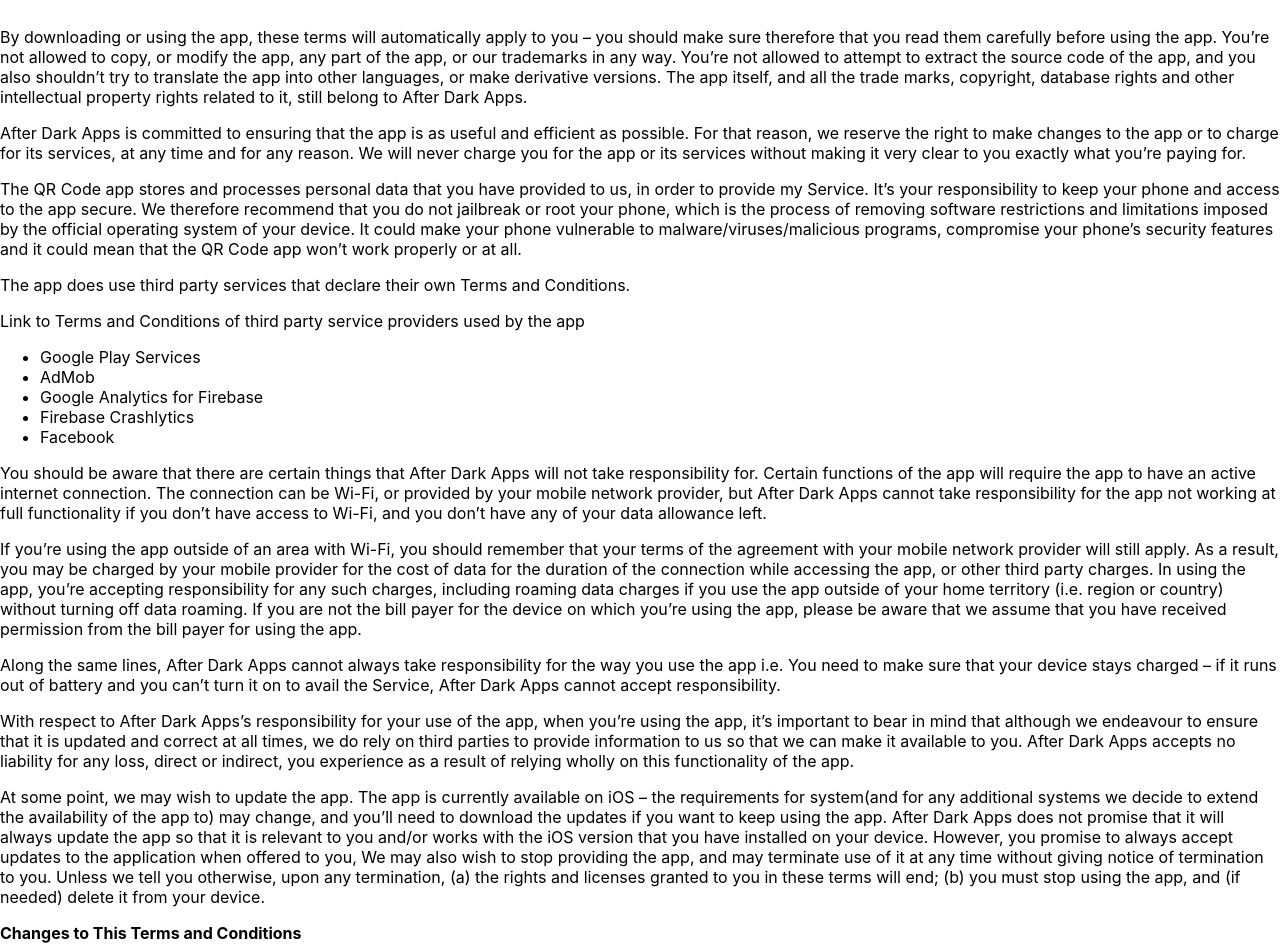
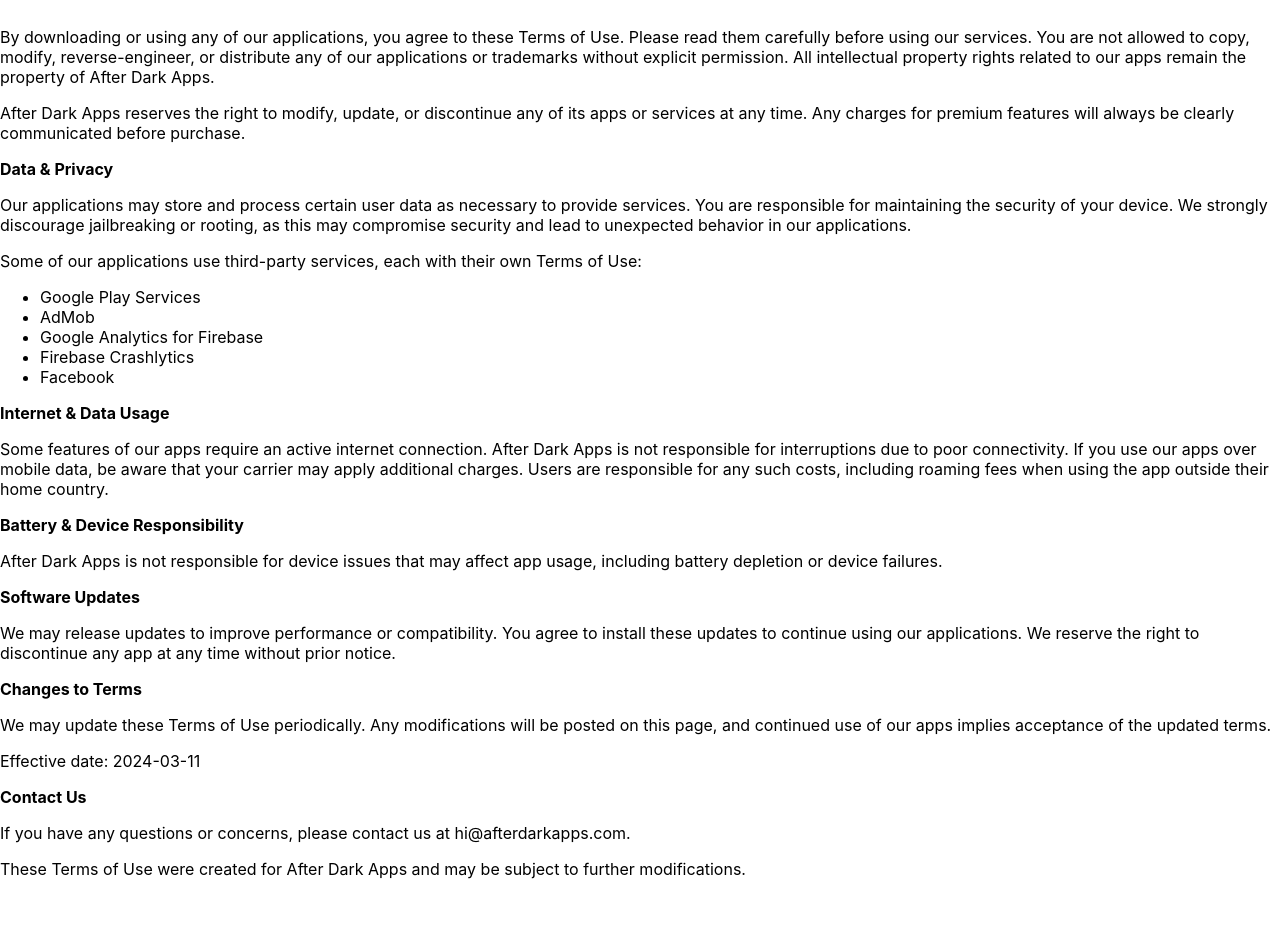
Before and after one commit to rodrigossal/After-Dark-Apps, a Next.js app: page /terms-of-use in a window 1280 px wide. Shown: the part 63-1012 px from the top of the page. After the commit the page ends 958 px from the top, so only its background shows below. Built offline with nearby package versions, Linux system fonts and the light colour scheme.

Commit message:
Add Dark mode, Changed terms of service

```diff
--- /dev/null
+++ b/next.config.js
@@ -0,0 +1,6 @@
+/** @type {import('next').NextConfig} */
+const nextConfig = {
+  reactStrictMode: true,
+}
+
+module.exports = nextConfig
--- a/package.json
+++ b/package.json
@@ -8,8 +8,8 @@
     "start": "next start"
   },
   "dependencies": {
-    "next": "^10.2.3",
-    "react": "^17.0.2",
-    "react-dom": "^17.0.2"
+    "next": "^15.2.2",
+    "react": "^19.0.0",
+    "react-dom": "^19.0.0"
   }
 }
--- a/pages/_app.js
+++ b/pages/_app.js
@@ -1,7 +1,35 @@
 import '../styles/globals.css'
+import { useState, useEffect } from 'react'
 
 function MyApp({ Component, pageProps }) {
-  return <Component {...pageProps} />
+  // Estado para o modo escuro
+  const [darkMode, setDarkMode] = useState(false)
+
+  useEffect(() => {
+    // Verificar preferência do usuário
+    const savedTheme = localStorage.getItem('theme')
+    if (savedTheme) {
+      setDarkMode(savedTheme === 'dark')
+    } else {
+      setDarkMode(window.matchMedia('(prefers-color-scheme: dark)').matches)
+    }
+  }, [])
+
+  useEffect(() => {
+    // Aplicar tema e salvar preferência
+    if (darkMode) {
+      document.documentElement.classList.add('dark-mode')
+      localStorage.setItem('theme', 'dark')
+    } else {
+      document.documentElement.classList.remove('dark-mode')
+      localStorage.setItem('theme', 'light')
+    }
+  }, [darkMode])
+
+  // Passa o estado e a função para alternar o tema para os componentes
+  const themeProps = { darkMode, setDarkMode }
+
+  return <Component {...pageProps} {...themeProps} />
 }
 
 export default MyApp
--- a/pages/terms-of-use.js
+++ b/pages/terms-of-use.js
@@ -1,134 +1,80 @@
-import Head from 'next/head'
-import styles from '../styles/Home.module.css'
+import Head from 'next/head';
+import styles from '../styles/Home.module.css';
 
-export default function Home() {
+export default function TermsOfUse({ darkMode }) {
   return (
-        <div className={styles.globals}>
+    <div className={`${styles.globals} ${darkMode ? styles.darkMode : ''}`}>
       <Head>
-                <title>Terms of Use</title>
+        <title>Terms of Use | After Dark Apps</title>
       </Head>
 
-            <h1 className={styles.title}>
-                Terms of Use
-            </h1>
+      <h1 className={styles.title}>Terms of Use</h1>
 
       <p>
-                By downloading or using the app, these terms will
-                automatically apply to you – you should make sure therefore
-                that you read them carefully before using the app. You’re not
-                allowed to copy, or modify the app, any part of the app, or
-                our trademarks in any way. You’re not allowed to attempt to
-                extract the source code of the app, and you also shouldn’t try
-                to translate the app into other languages, or make derivative
-                versions. The app itself, and all the trade marks, copyright,
-                database rights and other intellectual property rights related
-                to it, still belong to After Dark Apps.
-            </p> <p>
-                After Dark Apps is committed to ensuring that the app is
-                as useful and efficient as possible. For that reason, we
-                reserve the right to make changes to the app or to charge for
-                its services, at any time and for any reason. We will never
-                charge you for the app or its services without making it very
-                clear to you exactly what you’re paying for.
-            </p> <p>
-                The QR Code app stores and processes personal data that
-                you have provided to us, in order to provide my
-                Service. It’s your responsibility to keep your phone and
-                access to the app secure. We therefore recommend that you do
-                not jailbreak or root your phone, which is the process of
-                removing software restrictions and limitations imposed by the
-                official operating system of your device. It could make your
-                phone vulnerable to malware/viruses/malicious programs,
-                compromise your phone’s security features and it could mean
-                that the QR Code app won’t work properly or at all.
-            </p> <div><p>
-                The app does use third party services that declare their own
-                Terms and Conditions.
-            </p> <p>
-                    Link to Terms and Conditions of third party service
-                    providers used by the app
+        By downloading or using any of our applications, you agree to these Terms of Use. Please read them carefully before using our services.
+        You are not allowed to copy, modify, reverse-engineer, or distribute any of our applications or trademarks without explicit permission.
+        All intellectual property rights related to our apps remain the property of After Dark Apps.
       </p>
+
+      <p>
+        After Dark Apps reserves the right to modify, update, or discontinue any of its apps or services at any time.
+        Any charges for premium features will always be clearly communicated before purchase.
+      </p>
+
+      <p><strong>Data & Privacy</strong></p>
+      <p>
+        Our applications may store and process certain user data as necessary to provide services.
+        You are responsible for maintaining the security of your device. We strongly discourage jailbreaking or rooting,
+        as this may compromise security and lead to unexpected behavior in our applications.
+      </p>
+
+      <div>
+        <p>Some of our applications use third-party services, each with their own Terms of Use:</p>
         <ul>
-                    <li>
-                        <a href="https://policies.google.com/terms" target="_blank" rel="noopener noreferrer">Google Play Services</a>
-                    </li><li><a href="https://developers.google.com/admob/terms" target="_blank" rel="noopener noreferrer">AdMob</a>
-                    </li>
-                    <li>
-                        <a href="https://firebase.google.com/terms/analytics" target="_blank" rel="noopener noreferrer">Google Analytics for Firebase</a>
-                    </li><li><a href="https://firebase.google.com/terms/crashlytics" target="_blank" rel="noopener noreferrer">Firebase Crashlytics</a>
-                    </li>
-                    <li>
-                        <a href="https://www.facebook.com/legal/terms/plain_text_terms" target="_blank" rel="noopener noreferrer">Facebook</a>
-                    </li>
+          <li><a href="https://policies.google.com/terms" target="_blank" rel="noopener noreferrer">Google Play Services</a></li>
+          <li><a href="https://developers.google.com/admob/terms" target="_blank" rel="noopener noreferrer">AdMob</a></li>
+          <li><a href="https://firebase.google.com/terms/analytics" target="_blank" rel="noopener noreferrer">Google Analytics for Firebase</a></li>
+          <li><a href="https://firebase.google.com/terms/crashlytics" target="_blank" rel="noopener noreferrer">Firebase Crashlytics</a></li>
+          <li><a href="https://www.facebook.com/legal/terms/plain_text_terms" target="_blank" rel="noopener noreferrer">Facebook</a></li>
         </ul>
       </div>
+
+      <p><strong>Internet & Data Usage</strong></p>
       <p>
-                You should be aware that there are certain things that
-                After Dark Apps will not take responsibility for. Certain
-                functions of the app will require the app to have an active
-                internet connection. The connection can be Wi-Fi, or provided
-                by your mobile network provider, but After Dark Apps
-                cannot take responsibility for the app not working at full
-                functionality if you don’t have access to Wi-Fi, and you don’t
-                have any of your data allowance left.
-            </p> <p></p> <p>
-                If you’re using the app outside of an area with Wi-Fi, you
-                should remember that your terms of the agreement with your
-                mobile network provider will still apply. As a result, you may
-                be charged by your mobile provider for the cost of data for
-                the duration of the connection while accessing the app, or
-                other third party charges. In using the app, you’re accepting
-                responsibility for any such charges, including roaming data
-                charges if you use the app outside of your home territory
-                (i.e. region or country) without turning off data roaming. If
-                you are not the bill payer for the device on which you’re
-                using the app, please be aware that we assume that you have
-                received permission from the bill payer for using the app.
-            </p> <p>
-                Along the same lines, After Dark Apps cannot always take
-                responsibility for the way you use the app i.e. You need to
-                make sure that your device stays charged – if it runs out of
-                battery and you can’t turn it on to avail the Service,
-                After Dark Apps cannot accept responsibility.
-            </p> <p>
-                With respect to After Dark Apps’s responsibility for your
-                use of the app, when you’re using the app, it’s important to
-                bear in mind that although we endeavour to ensure that it is
-                updated and correct at all times, we do rely on third parties
-                to provide information to us so that we can make it available
-                to you. After Dark Apps accepts no liability for any
-                loss, direct or indirect, you experience as a result of
-                relying wholly on this functionality of the app.
-            </p> <p>
-                At some point, we may wish to update the app. The app is
-                currently available on iOS – the requirements for
-                system(and for any additional systems we
-                decide to extend the availability of the app to) may change,
-                and you’ll need to download the updates if you want to keep
-                using the app. After Dark Apps does not promise that it
-                will always update the app so that it is relevant to you
-                and/or works with the iOS version that you have
-                installed on your device. However, you promise to always
-                accept updates to the application when offered to you, We may
-                also wish to stop providing the app, and may terminate use of
-                it at any time without giving notice of termination to you.
-                Unless we tell you otherwise, upon any termination, (a) the
-                rights and licenses granted to you in these terms will end;
-                (b) you must stop using the app, and (if needed) delete it
-                from your device.
-            </p> <p><strong>Changes to This Terms and Conditions</strong></p> <p>
-                I may update our Terms and Conditions
-                from time to time. Thus, you are advised to review this page
-                periodically for any changes. I will
-                notify you of any changes by posting the new Terms and
-                Conditions on this page.
-            </p> <p>
-                These terms and conditions are effective as of 2021-07-13
-            </p> <p><strong>Contact Us</strong></p> <p>
-                If you have any questions or suggestions about my
-                Terms and Conditions, do not hesitate to contact me
-                at blackshadowcomp@gmail.com.
-            </p> <p>This Terms and Conditions page was generated by <a href="https://app-privacy-policy-generator.nisrulz.com/" target="_blank" rel="noopener noreferrer">App Privacy Policy Generator</a></p>
+        Some features of our apps require an active internet connection.
+        After Dark Apps is not responsible for interruptions due to poor connectivity.
+        If you use our apps over mobile data, be aware that your carrier may apply additional charges.
+        Users are responsible for any such costs, including roaming fees when using the app outside their home country.
+      </p>
+
+      <p><strong>Battery & Device Responsibility</strong></p>
+      <p>
+        After Dark Apps is not responsible for device issues that may affect app usage, including battery depletion or device failures.
+      </p>
+
+      <p><strong>Software Updates</strong></p>
+      <p>
+        We may release updates to improve performance or compatibility.
+        You agree to install these updates to continue using our applications.
+        We reserve the right to discontinue any app at any time without prior notice.
+      </p>
+
+      <p><strong>Changes to Terms</strong></p>
+      <p>
+        We may update these Terms of Use periodically.
+        Any modifications will be posted on this page, and continued use of our apps implies acceptance of the updated terms.
+      </p>
+
+      <p>Effective date: 2024-03-11</p>
+
+      <p><strong>Contact Us</strong></p>
+      <p>
+        If you have any questions or concerns, please contact us at <a href="mailto:hi@afterdarkapps.com">hi@afterdarkapps.com</a>.
+      </p>
+
+      <p>
+        These Terms of Use were created for After Dark Apps and may be subject to further modifications.
+      </p>
     </div>
-    )
+  );
 }
```
Also changed, not shown: pages/index.js (+20 -10 lines), pages/privacy-policy.js (+43 -124 lines), styles/Home.module.css (+13 -0 lines), styles/globals.css (+9 -0 lines), 2 other files (tests, documents, lock files or other folders). Lines whose indentation alone changed are shown as unchanged.
